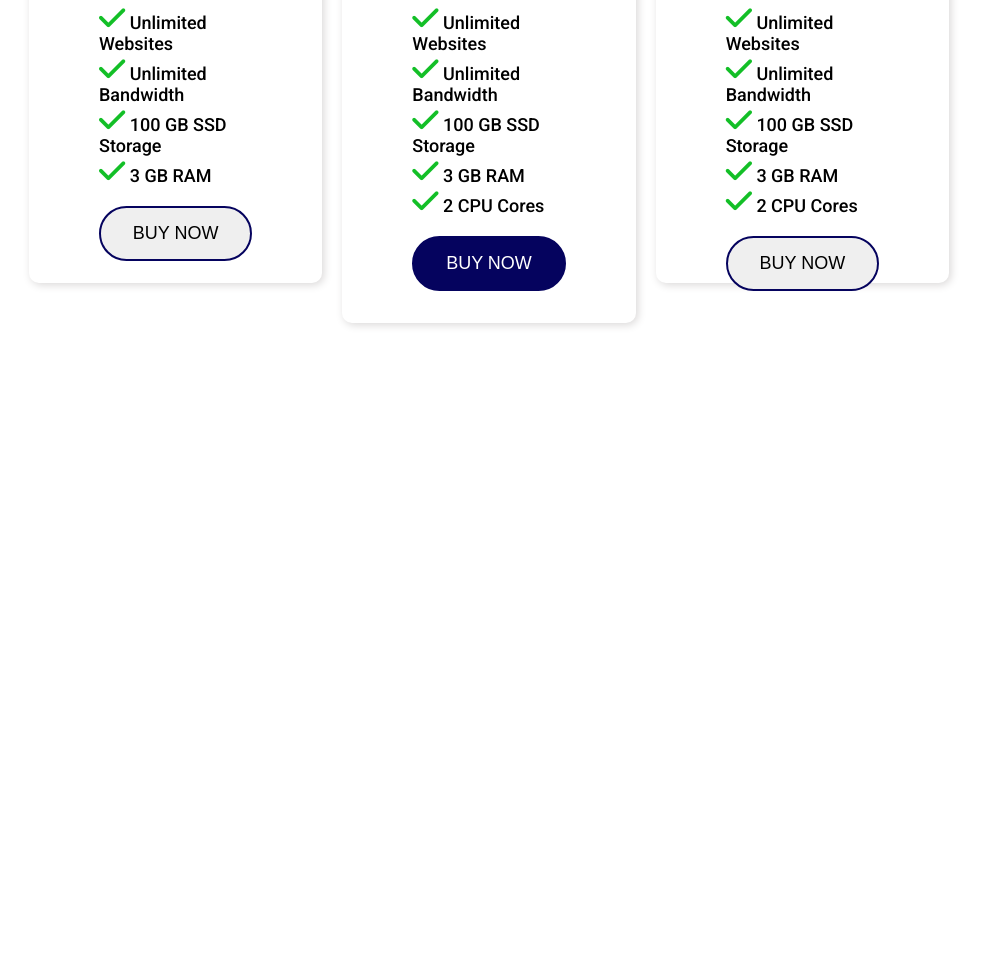
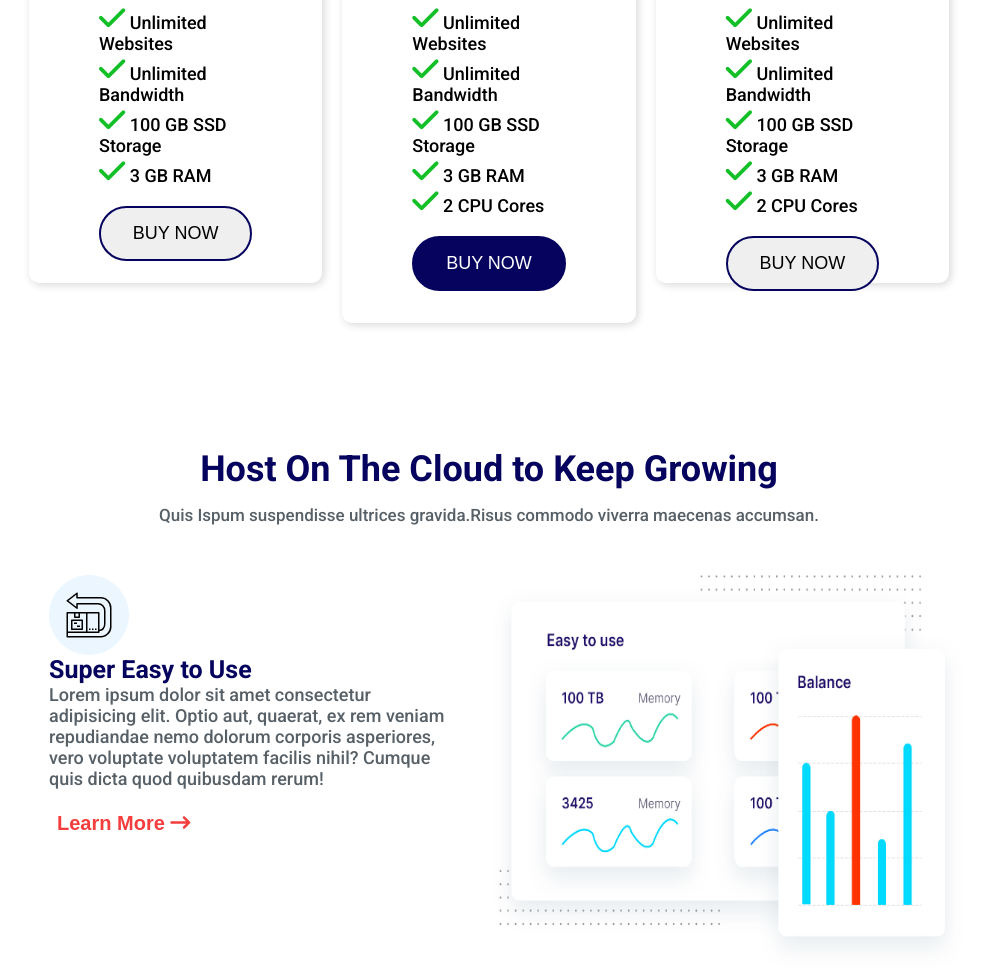
Before and after one commit to Sushil500530/Cloud_Hosting_Practice_Project, a plain HTML site: page index.html in a window 1280 px wide. Shown: the part 1433-2412 px from the top of the page, without its empty margins (151-1135 px from the left). Before the commit the page ends 1866 px from the top, so only its background shows below. Drawn offline with Linux system fonts and the light colour scheme.

Commit message:
add growing part -1 end

```diff
--- a/index.html
+++ b/index.html
@@ -154,8 +154,31 @@
       </section>
       <!-- web hosting start section end  -->
 
-
-
+      <!-- keep growing section start  -->
+      <section>
+        <div class="container keep-growing-header">
+          <h1 class="keep-growing-headline">
+            Host On The Cloud to Keep Growing
+          </h1>
+          <p class="keep-growing-desc">
+            Quis Ispum suspendisse ultrices gravida.Risus commodo viverra
+            maecenas accumsan.
+          </p>
+          <div class="keep-growing-details">
+            <div class="keep-growing-left">
+              <div class="growing-image" >
+                <img src="./icons/easy.svg" alt="image">
+              </div>
+                <h1 class="growing-h">Super Easy to Use</h1>
+                <p class="growing-d">Lorem ipsum dolor sit amet consectetur adipisicing elit. Optio aut, quaerat, ex rem veniam repudiandae nemo dolorum corporis asperiores, vero voluptate voluptatem facilis nihil? Cumque quis dicta quod quibusdam rerum!</p>
+                <button class="keep-growing-btn">Learn More <i class="fa-solid fa-arrow-right-long"></i></button>
+            </div>
+            <div class="keep-growing-right">
+                <img src="./images/easy.jpg" alt="">
+            </div>
+          </div>
+        </div>
+      </section>
     </main>
     <footer></footer>
   </body>
--- a/style.css
+++ b/style.css
@@ -72,9 +72,9 @@ a {
     justify-content: space-between;
 }
 
-.details {
+/* .details {
 
-}
+} */
 
 .benner-headline {
     font-size: 80px;
@@ -119,7 +119,7 @@ a {
     width: 100%;
     height: 100%;
 }
-
+  /* web hosting start section start   */
 .web-hosting-section{
     width: 100%;
     height: auto;
@@ -380,3 +380,84 @@ color: #f43d3d;
     background-color: transparent;
     color: #05035e;
 }
+
+   /* web hosting start section end   */
+
+   /* keep growing section start   */
+
+
+.keep-growing-header{
+
+}
+.keep-growing-headline{
+    font-size: 36px;
+    font-weight: 700;
+    color: #05035e;
+    margin-top: 15px;
+    text-align: center;
+}
+.keep-growing-desc{
+    margin-top: 15px;
+    font-size: 17px;
+    font-weight: medium;
+    text-align: center;
+    color: #576067;
+}
+.keep-growing-details{
+    display: flex;
+    align-items: center;
+    justify-content: space-between;
+    margin-top: 50px;
+}
+.keep-growing-left{
+    width: 50%;
+    height: 50vh;
+    padding: 0px 40px;
+
+}
+.growing-image{
+    width: 80px;
+    height: 80px;
+    display: flex;
+    align-items: center;
+    justify-content: center;
+    padding: 10px;
+    background-color: #ebf6ff;
+    border-radius: 100px;
+}
+.growing-image img{
+    width: 80%;
+    height: 100%;
+}
+.growing-h{
+    color: #05035e;
+    font-size: 25px;
+    font-weight: 700;
+}
+.growing-d{
+    color: #576067;
+    font-size: 18px;
+}
+.keep-growing-btn{
+    border: none;
+    outline:  none;
+    padding: 8px;
+    color: #f43d3d;
+    font-size: 20px;
+    font-weight: 700;
+    background-color: transparent;
+    margin-top: 15px;
+    cursor: pointer;
+}
+.keep-growing-btn:hover{
+    color:  #05035e;
+    transition: .3s;
+}
+.keep-growing-right{
+    width: 50%;
+    height: 50vh;
+}
+.keep-growing-right img{
+    width: 100%;
+    height: 100%;
+}
```
